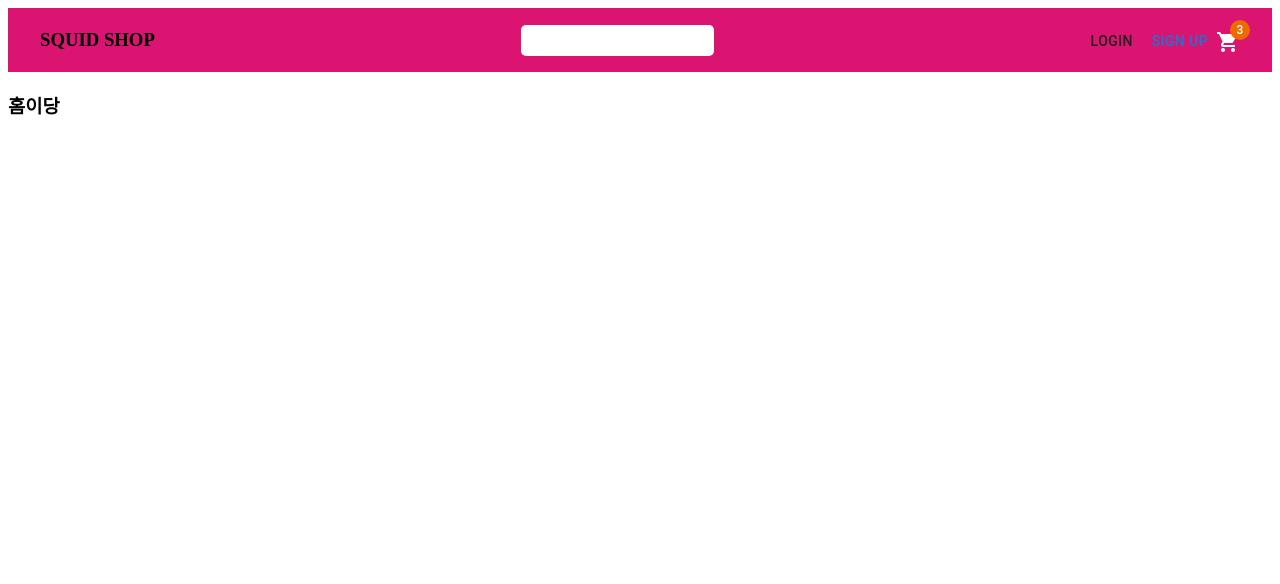
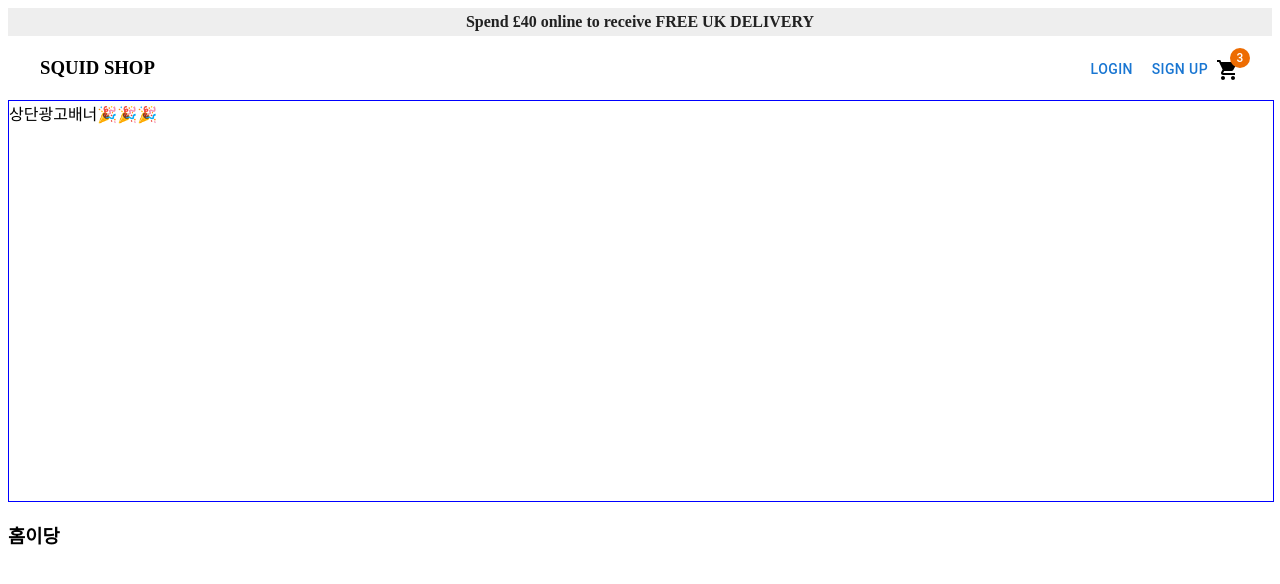
Before and after one commit to esther615kim/redux-toolkit-RTK-query-shopping-cart, a React (Create React App) app: page / in a window 1280 px wide. Shown: the top 584 px of the page. Built offline with nearby package versions, Linux system fonts and the light colour scheme.

Commit message:
Change: add prettier setting

```diff
--- a/package.json
+++ b/package.json
@@ -14,6 +14,7 @@
     "@testing-library/user-event": "^12.1.10",
     "caniuse-lite": "^1.0.30001272",
     "components": "^0.1.0",
+    "eslint-config-auto": "^0.7.1",
     "react": "^17.0.2",
     "react-dom": "^17.0.2",
     "react-redux": "^7.2.6",
@@ -47,5 +48,10 @@
       "last 1 firefox version",
       "last 1 safari version"
     ]
+  },
+  "devDependencies": {
+    "eslint-config-prettier": "^8.3.0",
+    "eslint-plugin-prettier": "^4.0.0",
+    "prettier": "^2.4.1"
   }
 }
--- a/src/App.js
+++ b/src/App.js
@@ -1,8 +1,10 @@
 import Home from './pages/Home';
 import Navbar from './components/Navbar';
+import Banner from './components/Banner';
 function App() {
   return (
     <div className="App">
+      <Banner />
       <Navbar />
       <Home />
     </div>
--- /dev/null
+++ b/src/components/Banner.jsx
@@ -0,0 +1,21 @@
+import React from 'react';
+import styled from 'styled-components';
+
+const Banner = () => {
+    return (
+        <Bannerbox>
+           Spend £40 online to receive FREE UK DELIVERY
+        </Bannerbox>
+    );
+}
+
+export default Banner;
+
+const Bannerbox =styled.div`
+padding:5px;
+text-align:center;
+font-size:1rem;
+font-weight:bold;
+background:#eee;
+color:#212121;
+`;
--- a/src/components/Navbar.jsx
+++ b/src/components/Navbar.jsx
@@ -13,7 +13,7 @@ const Navbar = () => {
              </div>
              {/* <SearchIcon /> */}
              <TopmenuItem>
-                 <Button sx={{color:"#212121"}}>LOGIN</Button>
+                 <TopButton>LOGIN</TopButton>
                  <Button>SIGN UP</Button>
                  <Badge badgeContent={3} color="warning"><ShoppingCartIcon/></Badge>
              </TopmenuItem>
@@ -27,7 +27,6 @@ export default Navbar;
 
 
 const Wrapper = styled.div `
-background:#db1471;
 height:2rem;
 widht:100vw;
 padding:1rem 2rem;
@@ -41,8 +40,12 @@ padding:0.5rem;
 border:none;
 border-radius:5px;
 `;
-const TopmenuItem =styled.div`
-color:#fff;
+const TopmenuItem = styled.div`
 font-size:2rem;
 font-weight:bold;
 `;
+
+const TopButton =styled(Button)`
+color:#212121;
+font-weight:bold;
+`;
--- /dev/null
+++ b/src/components/TopAds.jsx
@@ -0,0 +1,25 @@
+import React from 'react'
+import styled from 'styled-components';
+
+//full-width banner
+const Wrapper =styled.div`
+width:100%;
+height:50vh;
+display:flex;
+border:1px solid blue;
+`
+
+export default function TopAds() {
+    return (
+        <Wrapper >
+            상단광고배너🎉🎉🎉
+        </Wrapper>
+    )
+}
+
+
+const TopmenuItem =styled.div`
+color:#fff;
+font-size:2rem;
+font-weight:bold;
+`;
--- a/src/pages/Home.jsx
+++ b/src/pages/Home.jsx
@@ -1,8 +1,9 @@
 import React from 'react';
-
+import TopAds from '../components/TopAds';
 const Home = () => {
     return (
         <div>
+            <TopAds/>
             <h3>홈이당</h3>
         </div>
     );
```
Also changed, not shown: src/components/default.jsx (added, +20 -0 lines), 2 other files (tests, documents, lock files or other folders).
